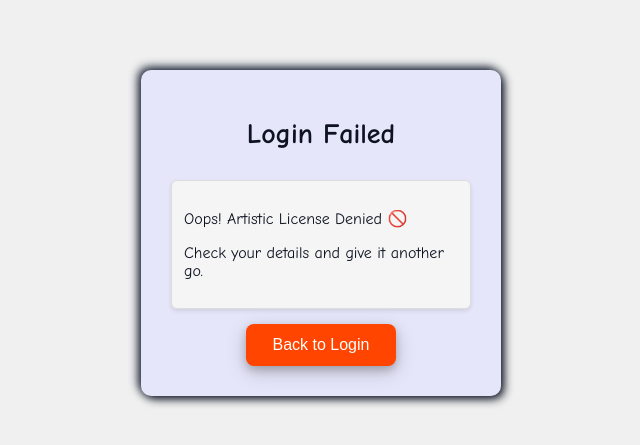
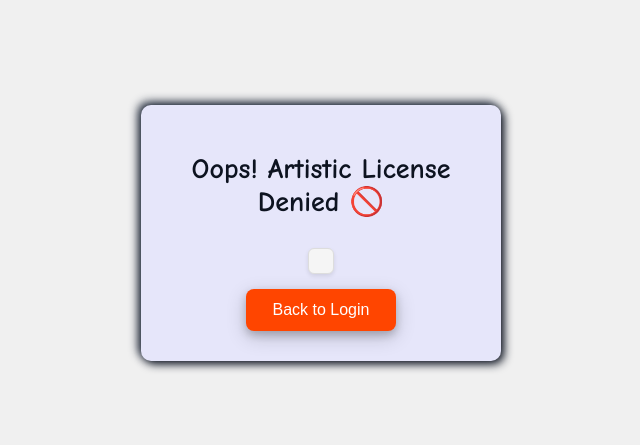
Before and after one commit to movi1/login-logout-web-app, a React (Create React App) app: page /loginUnsuccessful in a window 1280 px wide. Shown: the part 167-612 px from the top of the page, without its empty margins (319-959 px from the left). Built offline with nearby package versions, Linux system fonts and the light colour scheme.

Commit message:
fixed the error message

```diff
--- a/src/components/login.jsx
+++ b/src/components/login.jsx
@@ -20,7 +20,7 @@ const Login = () => {
         } else {
             // Unsuccessful login
             setError('Login failed, please try again');
-            navigate('/loginUnsuccessful')
+            navigate('/loginUnsuccessful', { state: { error:"Check your details and give it another go."}})
             return;
         }
 
--- a/src/components/loginUnsuccessful.jsx
+++ b/src/components/loginUnsuccessful.jsx
@@ -1,11 +1,15 @@
 
 import React from 'react';
-import {  useNavigate } from 'react-router-dom';
+import { useNavigate, useLocation } from 'react-router-dom';
 import './login.css';
 
 const LoginFailed = () => {
+    const navigate = useNavigate();
+    const location = useLocation();
+    const { state } = location;
 
-    const navigate = useNavigate();
+    // Destructure error from state
+    const { error } = state || {};
 
 
 
@@ -18,10 +22,9 @@ const LoginFailed = () => {
     return (
         <div className="container">
             <div className="failed">
-                <h1>Login Failed</h1>
+                <h1>Oops! Artistic License Denied 🚫 </h1>
                 <div class="error-message">
-                    <p>Oops! Artistic License Denied 🚫 </p>
-                    <p>Check your details and give it another go.</p>
+                    {error}
                 </div>
 
                 <button onClick={handleBackToLogin}>
```
